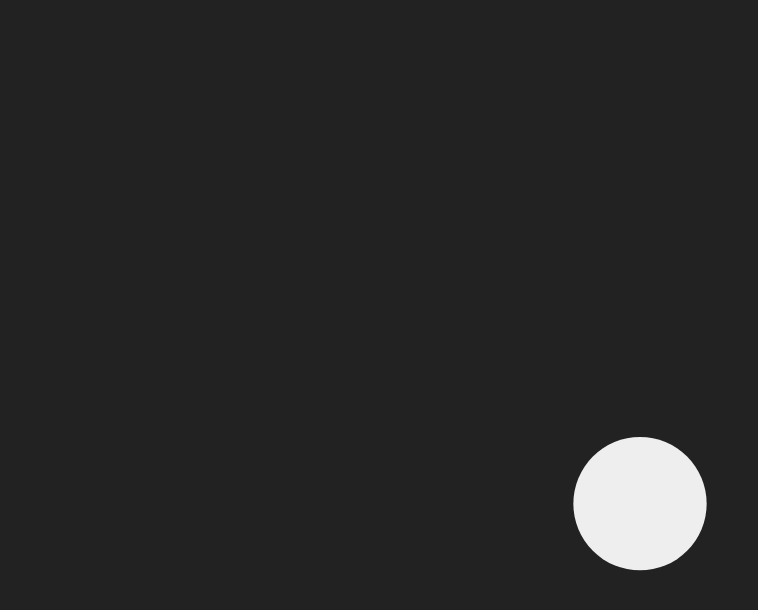
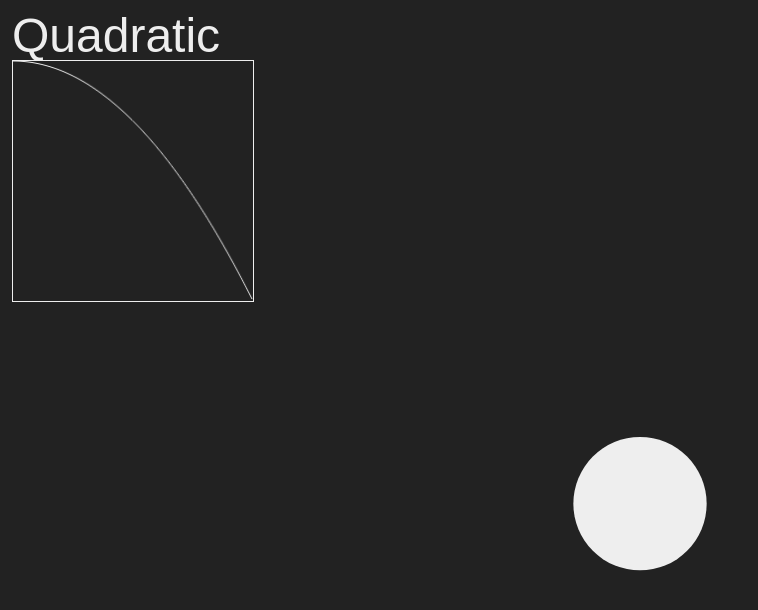
Before and after one commit to CalebBabin/bouncing-ball, a website built with Parcel: page src/index.html in a window 1280 px wide. Shown: the whole page, without its empty margins (0-758 px from the left). Built offline with nearby package versions, Linux system fonts and the light colour scheme.

Commit message:
add multiple easing functions

```diff
--- a/src/index.html
+++ b/src/index.html
@@ -7,17 +7,45 @@
     <title>Bouncing Ball</title>
     <script defer src="./main.js"></script>
     <style>
+        :root {
+            --base: #eeeeee;
+            --background: #222222;
+            font-size: 24px;
+        }
         html, body, body > canvas {
             margin: 0;
             height: 100%;
             width: 100%;
+            position: absolute;
+            top: 0;
+            left: 0;
         }
         body {
-            background: #222;
+            font-size: 2rem;
+            line-height: 1;
+            background: var(--background);
+            color: var(--base);
+            font-family: sans-serif;
+        }
+        .easingFunction {
+            position: absolute;
+            top: 0;
+            left: 0;
+            padding: 0.5rem;
+        }
+        .easingFunction > canvas {
+            display: block;
+            border: 1px solid var(--base);
+            width: 10rem;
+            height: 10rem;
         }
     </style>
 </head>
 <body>
+    <div class="easingFunction">
+        <span></span>
+        <canvas></canvas>
+    </div>
 
 </body>
 </html>
--- a/src/main.js
+++ b/src/main.js
@@ -1,6 +1,9 @@
 const canvas = document.createElement('canvas');
 const ctx = canvas.getContext('2d');
 document.body.appendChild(canvas);
+
+const body_style = getComputedStyle(document.body);
+const baseColor = body_style.getPropertyValue('--base');
 
 let peak = 0; // the highest y position of the ball
 let ground = 0; // the lowest y position of the ball
@@ -24,11 +27,45 @@ function resize() {
 resize();
 window.addEventListener('resize', resize);
 
-function ease() {
-    let p = life / (maxLife / 2);
-    if (p > 1) p = 2 - p;
-    return (p * p)
+const EasingObject = {
+    Linear: t => t,
+    Quadratic: t => t * t,
+    Cubic: t => t * t * t,
+    Quart: t => t * t * t * t,
+    Quint: t => t * t * t * t * t,
 }
+let EasingIndex = 0;
+const EasingArray = [];
+for (const key in EasingObject) {
+    if (Object.hasOwnProperty.call(EasingObject, key)) {
+        const element = EasingObject[key];
+        element.key = key;
+        EasingArray.push(element);
+    }
+}
+const easingCanvas = document.querySelector('.easingFunction canvas');
+const easingCtx = easingCanvas.getContext('2d');
+function nextEasing () {
+    EasingIndex++;
+    if (EasingIndex >= EasingArray.length) {
+        EasingIndex = 0;
+    }
+    document.querySelector('.easingFunction span').textContent = EasingArray[EasingIndex].key;
+
+    const width = easingCanvas.offsetWidth;
+    const height = easingCanvas.offsetHeight;
+    easingCanvas.width = width;
+    easingCanvas.height = height;
+    easingCtx.beginPath();
+    for (let index = 0; index < width; index++) {
+        const p = index / width;
+        easingCtx.lineTo(p * width, EasingArray[EasingIndex](p) * height);
+    }
+    easingCtx.strokeStyle = baseColor;
+    easingCtx.stroke();
+}
+nextEasing();
+window.addEventListener('click', nextEasing);
 
 let delay = 83.33; // delay between frames, 83.33 = 12fps
 let life = 0;
@@ -40,16 +77,18 @@ function draw() {
 
     life += delay;
     if (life > maxLife) life = 0;
-    let y = peak + ease() * (ground - peak);
+    let p = life / (maxLife / 2);
+    if (p > 1) p = 2 - p;
+    let y = peak + EasingArray[EasingIndex](p) * (ground - peak);
 
     ctx.save();
     ctx.beginPath();
     ctx.translate(middle, y);
-    if (y > ground *0.99) {
+    if (y > ground * 0.99) {
         ctx.scale(ballImpactStretch, ballImpactSquish);
     }
     ctx.arc(0, 0, ballWidth * ballWidthMultiplier / 2, 0, Math.PI * 2);
-    ctx.fillStyle = '#eeeeee';
+    ctx.fillStyle = baseColor;
     ctx.fill();
     ctx.restore();
 
```
